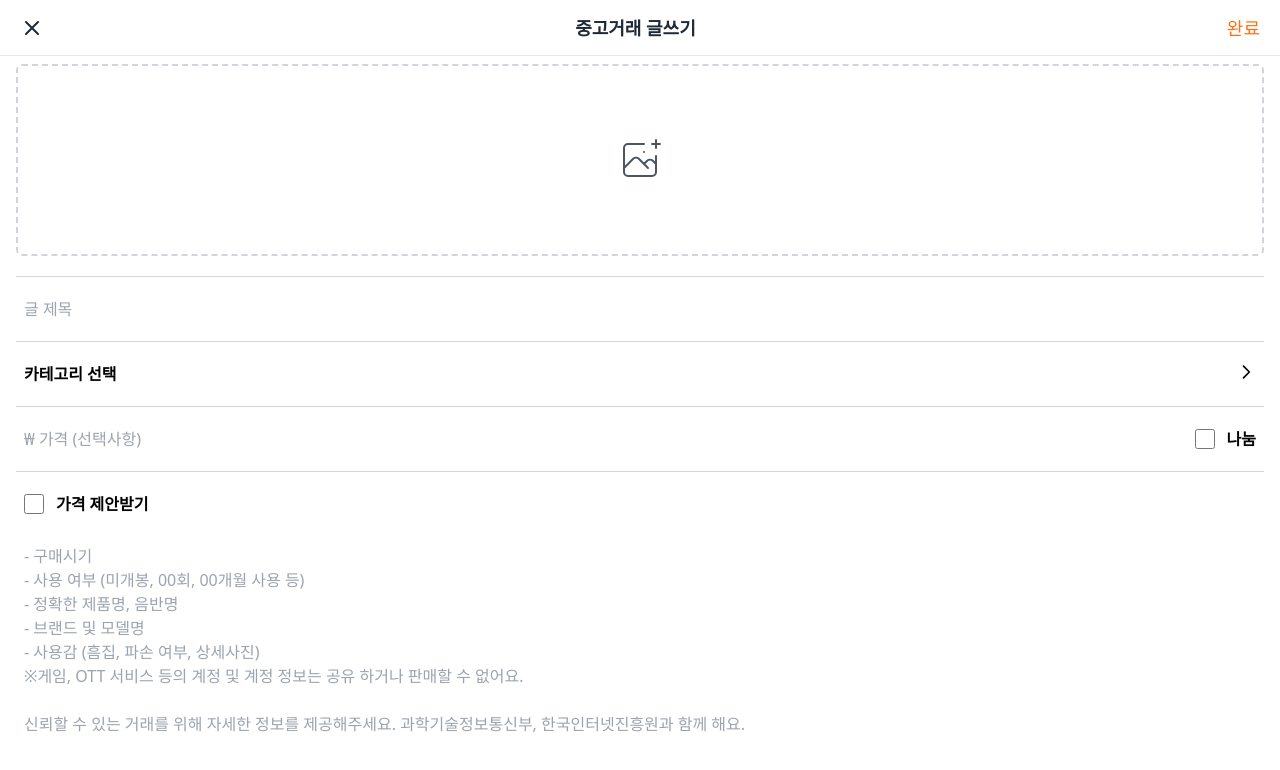
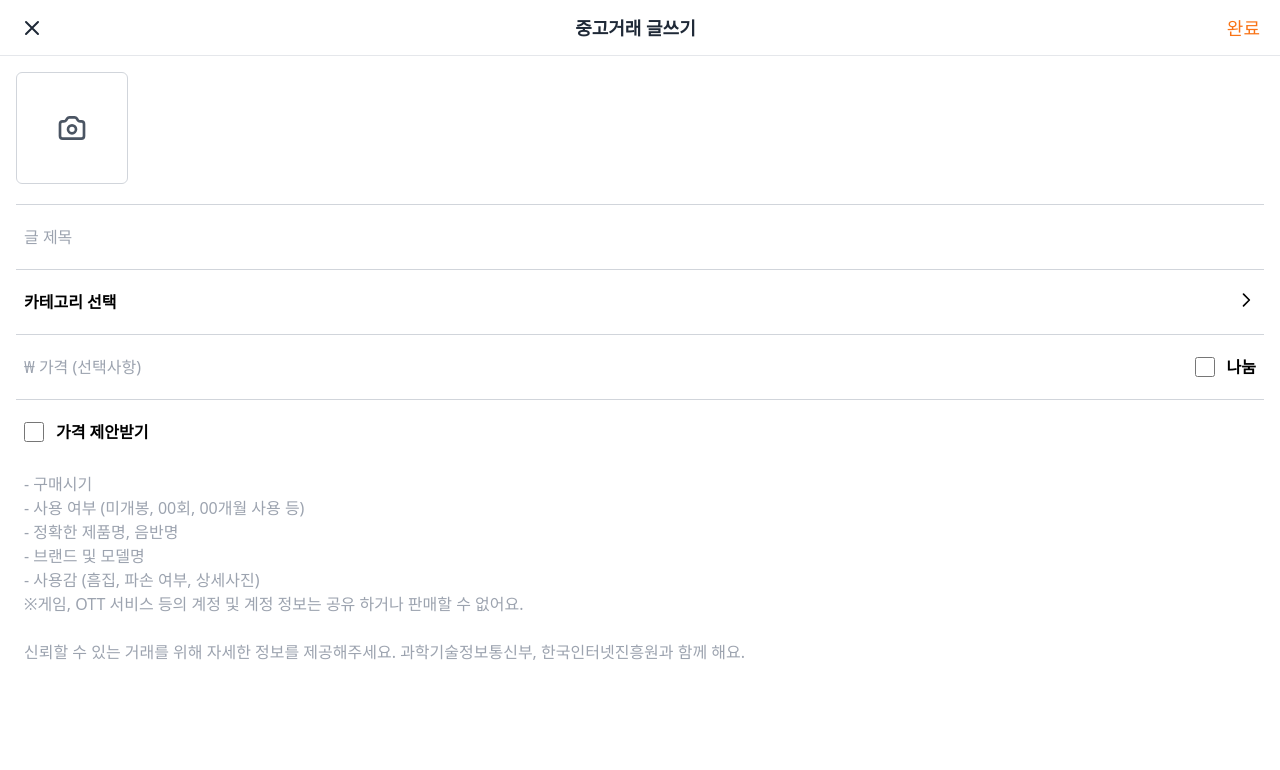
Before and after one commit to jeonghun94/new-carrot-market, a Next.js app: page /products/upload in a window 1280 px wide. Shown: the top 770 px of the page. Built offline with nearby package versions, Linux system fonts and the light colour scheme.

Commit message:
상품 등록 페이지 사진 여러 장 등록 가능하게 프리뷰 사진 수정

```diff
--- a/pages/products/history.tsx
+++ b/pages/products/history.tsx
@@ -85,7 +85,7 @@ const History: NextPage<SellerProduct> = ({ products }) => {
         </div>
         <div className=" w-2/3 relative">
           <p>{product.name}</p>
-          <p className="text-xs my-1 text-gray-400">조회 10</p>
+          <p className="text-xs my-1 text-gray-400">조회 {product.views}</p>
           <div className="flex">
             {!product.status ? (
               <div className="bg-gray-300 rounded-sm self-center text-sm px-2 mr-1">
--- a/pages/products/upload.tsx
+++ b/pages/products/upload.tsx
@@ -5,6 +5,7 @@ import useMutation from "@libs/client/useMutation";
 import { useEffect, useState } from "react";
 import { Product } from "@prisma/client";
 import { useRouter } from "next/router";
+import Image from "next/image";
 
 interface UploadProductForm {
   name: string;
@@ -40,12 +41,12 @@ const Upload: NextPage = () => {
     share,
   }: UploadProductForm) => {
     console.log(name, price, description, nego, share);
-    // return;
     if (loading) return;
     if (photo && photo.length > 0) {
       const { uploadURL } = await (await fetch(`/api/files`)).json();
       const form = new FormData();
       form.append("file", photo[0], name);
+      form.append("upload_preset", "nextjs");
       const {
         result: { id },
       } = await (await fetch(uploadURL, { method: "POST", body: form })).json();
@@ -61,17 +62,26 @@ const Upload: NextPage = () => {
   }, [data, router]);
   const photo = watch("photo");
   const [photoPreview, setPhotoPreview] = useState("");
-  const [price, setPrice] = useState("");
+  // const [price, setPrice] = useState("");
 
-  const onPriceChange = (e: React.FormEvent<HTMLInputElement>) => {
-    const { value } = e.currentTarget;
-    setPrice(Number(value.replaceAll(",", "")).toLocaleString("ko-KR"));
+  // const onPriceChange = (e: React.FormEvent<HTMLInputElement>) => {
+  //   const { value } = e.currentTarget;
+  //   setPrice(Number(value.replaceAll(",", "")).toLocaleString("ko-KR"));
+  // };
+
+  const removePhoto = (idx: number) => {
+    const newPhotoPreview = photoPreview.split(",");
+    newPhotoPreview.splice(idx, 1);
+    setPhotoPreview(newPhotoPreview.toString());
   };
 
   useEffect(() => {
+    const files = [];
     if (photo && photo.length > 0) {
-      const file = photo[0];
-      setPhotoPreview(URL.createObjectURL(file));
+      for (let i = 0; i < photo.length; i++) {
+        files.push(URL.createObjectURL(photo[i]));
+      }
+      setPhotoPreview(files.toString());
     }
   }, [photo]);
 
@@ -102,36 +112,77 @@ const Upload: NextPage = () => {
         </div>
 
         <div className="p-4">
-          <div className="mb-5">
-            {photoPreview ? (
-              <img
-                src={photoPreview}
-                className="w-full text-gray-600  h-46 rounded-md"
-              />
-            ) : (
-              <label className="w-full cursor-pointer text-gray-600 hover:border-orange-500 hover:text-orange-500 flex items-center justify-center border-2 border-dashed border-gray-300 h-48 rounded-md">
+          <div className="w-full mb-5 flex overflow-y-hidden">
+            <div>
+              <label className="w-28 h-28 mt-2 cursor-pointer text-gray-600 flex items-center justify-center border border-gray-300 rounded-md">
                 <svg
-                  className="h-12 w-12"
+                  className="w-8 h-8"
+                  fill="none"
                   stroke="currentColor"
-                  fill="none"
-                  viewBox="0 0 48 48"
-                  aria-hidden="true"
+                  viewBox="0 0 24 24"
+                  xmlns="http://www.w3.org/2000/svg"
                 >
                   <path
-                    d="M28 8H12a4 4 0 00-4 4v20m32-12v8m0 0v8a4 4 0 01-4 4H12a4 4 0 01-4-4v-4m32-4l-3.172-3.172a4 4 0 00-5.656 0L28 28M8 32l9.172-9.172a4 4 0 015.656 0L28 28m0 0l4 4m4-24h8m-4-4v8m-12 4h.02"
-                    strokeWidth={2}
                     strokeLinecap="round"
                     strokeLinejoin="round"
-                  />
+                    strokeWidth="2"
+                    d="M3 9a2 2 0 012-2h.93a2 2 0 001.664-.89l.812-1.22A2 2 0 0110.07 4h3.86a2 2 0 011.664.89l.812 1.22A2 2 0 0018.07 7H19a2 2 0 012 2v9a2 2 0 01-2 2H5a2 2 0 01-2-2V9z"
+                  ></path>
+                  <path
+                    strokeLinecap="round"
+                    strokeLinejoin="round"
+                    strokeWidth="2"
+                    d="M15 13a3 3 0 11-6 0 3 3 0 016 0z"
+                  ></path>
                 </svg>
                 <input
                   {...register("photo")}
+                  multiple
                   accept="image/*"
                   className="hidden"
                   type="file"
                 />
               </label>
-            )}
+            </div>
+            {photoPreview ? (
+              <div className="flex mt-2 items-center ml-3 gap-3">
+                {photoPreview.split(",").map((photo, idx) => (
+                  <div className="w-28 h-28 relative" key={idx}>
+                    <Image
+                      src={photo}
+                      layout="fill"
+                      objectFit="cover"
+                      className="rounded-lg"
+                    />
+                    {idx === 0 && (
+                      <div className="absolute w-full h-6 bottom-0 flex justify-center items-center text-sm bg-black text-white rounded-bl-md rounded-br-md">
+                        대표 사진
+                      </div>
+                    )}
+                    <div
+                      className="absolute w-6 h-6 flex justify-center items-center text-xs bg-white rounded-full -top-2 -right-3 border border-gray-300 cursor-pointer
+                    "
+                      onClick={() => removePhoto(idx)}
+                    >
+                      <svg
+                        className="w-5 h-5"
+                        fill="none"
+                        stroke="currentColor"
+                        viewBox="0 0 24 24"
+                        xmlns="http://www.w3.org/2000/svg"
+                      >
+                        <path
+                          strokeLinecap="round"
+                          strokeLinejoin="round"
+                          strokeWidth="2"
+                          d="M6 18L18 6M6 6l12 12"
+                        ></path>
+                      </svg>
+                    </div>
+                  </div>
+                ))}
+              </div>
+            ) : null}
           </div>
 
           <div className="w-full border-0 border-t border-gray-300 py-5 px-2">
@@ -214,28 +265,6 @@ const Upload: NextPage = () => {
             />
           </div>
         </div>
-        {/* <Input
-          register={register("name", { required: true })}
-          required
-          label="Name"
-          name="name"
-          type="text"
-        />
-        <Input
-          register={register("price", { required: true })}
-          required
-          label="Price"
-          name="price"
-          type="text"
-          kind="price"
-        />
-        <TextArea
-          register={register("description", { required: true })}
-          name="description"
-          label="Description"
-          required
-        />
-        */}
       </form>
     </Layout>
   );
```
